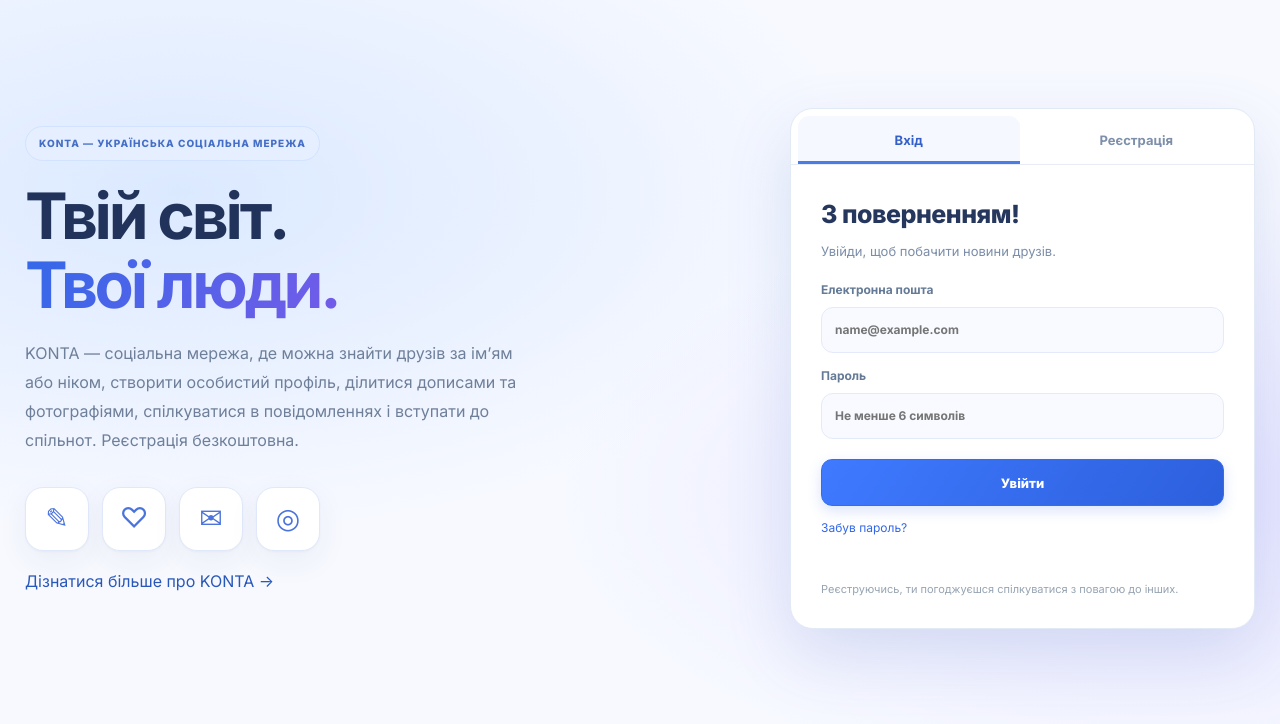
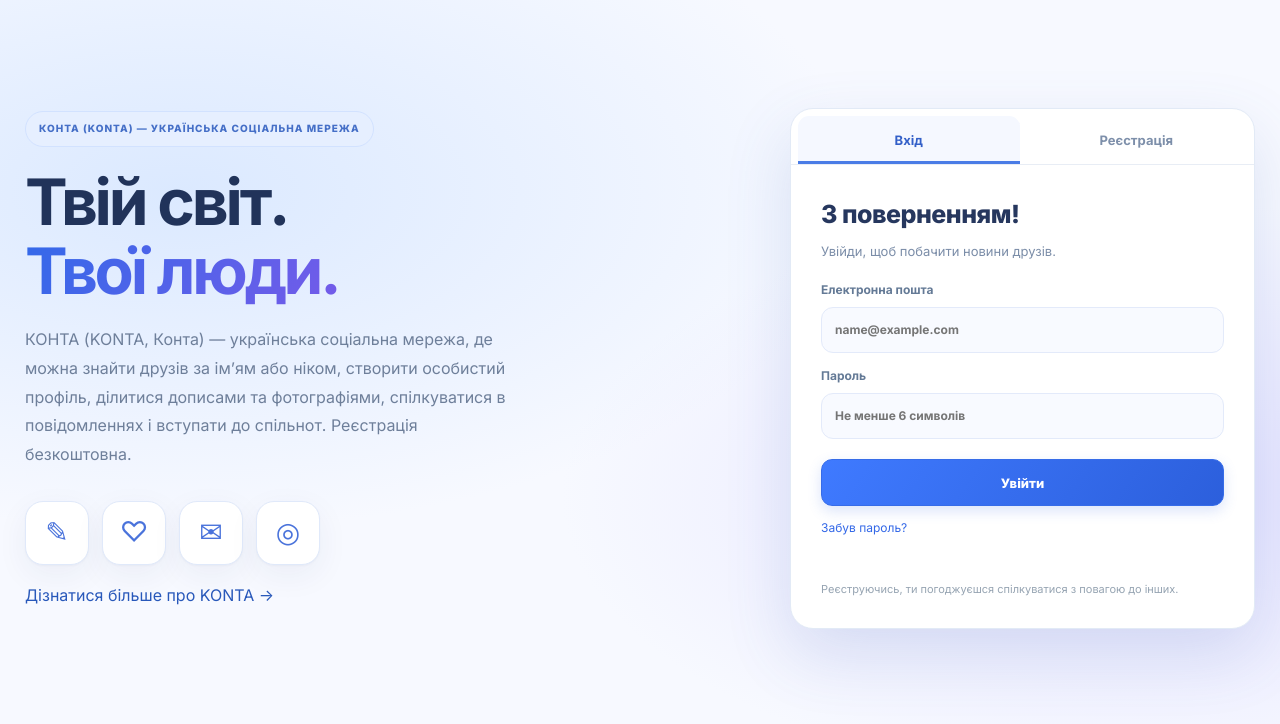
Before and after one commit to gorod7994-droid/konta-social-network, a plain HTML site: page index.html in a window 1280 px wide. Shown: the part 64-788 px from the top of the page. Drawn offline with nearby package versions, Linux system fonts and the light colour scheme.

Commit message:
Recognize Cyrillic Конта in search: index.html

```diff
--- a/index.html
+++ b/index.html
@@ -4,7 +4,7 @@
 <meta charset="UTF-8">
 <meta name="viewport" content="width=device-width,initial-scale=1,viewport-fit=cover">
 <meta name="theme-color" content="#3267e7">
-<meta name="description" content="KONTA — українська соціальна мережа для друзів, спільнот і спілкування. Створюй профіль, публікуй дописи й фото, знаходь людей та обмінюйся повідомленнями.">
+<meta name="description" content="КОНТА (KONTA) — українська соціальна мережа для друзів, спільнот і спілкування. Створюй профіль, публікуй дописи й фото, знаходь людей та обмінюйся повідомленнями.">
 <meta name="robots" content="index, follow, max-image-preview:large">
 <meta name="application-name" content="KONTA">
 <meta name="googlebot" content="index, follow, max-image-preview:large">
@@ -13,12 +13,12 @@
 <meta property="og:site_name" content="KONTA">
 <meta property="og:locale" content="uk_UA">
 <meta property="og:url" content="https://konta.pp.ua/">
-<meta property="og:title" content="KONTA — українська соціальна мережа">
+<meta property="og:title" content="КОНТА (KONTA) — українська соціальна мережа">
 <meta property="og:description" content="Знаходь друзів, спілкуйся, публікуй дописи та фотографії, створюй спільноти в KONTA.">
 <meta property="og:image" content="https://konta.pp.ua/assets/icon-512.png">
 <meta name="twitter:card" content="summary">
-<title>KONTA — українська соціальна мережа для друзів і спілкування</title>
-<script type="application/ld+json">{"@context":"https://schema.org","@graph":[{"@type":"WebSite","@id":"https://konta.pp.ua/#website","url":"https://konta.pp.ua/","name":"KONTA","alternateName":["Конта","KONTA соцмережа"],"inLanguage":"uk","description":"Соціальна мережа для друзів, спільнот і спілкування."},{"@type":"Organization","@id":"https://konta.pp.ua/#organization","name":"KONTA","url":"https://konta.pp.ua/","logo":"https://konta.pp.ua/assets/icon-512.png"}]}</script>
+<title>КОНТА (KONTA) — українська соціальна мережа для спілкування</title>
+<script type="application/ld+json">{"@context":"https://schema.org","@graph":[{"@type":"WebSite","@id":"https://konta.pp.ua/#website","url":"https://konta.pp.ua/","name":"KONTA","alternateName":["КОНТА","Конта","KONTA соцмережа","Конта соцмережа","Конта социальная сеть"],"inLanguage":"uk","description":"Соціальна мережа для друзів, спільнот і спілкування."},{"@type":"Organization","@id":"https://konta.pp.ua/#organization","name":"KONTA","url":"https://konta.pp.ua/","logo":"https://konta.pp.ua/assets/icon-512.png"}]}</script>
 <script>(function(){try{var t=localStorage.getItem("konta_theme")||"light",d=localStorage.getItem("konta_density")||"regular";document.documentElement.dataset.theme=t==="system"?(matchMedia("(prefers-color-scheme: dark)").matches?"dark":"light"):t;document.documentElement.dataset.density=d;}catch(e){}})();</script>
 <link rel="icon" type="image/png" sizes="192x192" href="https://konta.pp.ua/assets/icon-192.png"><link rel="icon" type="image/svg+xml" href="https://konta.pp.ua/favicon.svg"><link rel="shortcut icon" type="image/png" href="https://konta.pp.ua/assets/icon-192.png"><link rel="apple-touch-icon" sizes="192x192" href="https://konta.pp.ua/assets/icon-192.png"><link rel="manifest" href="manifest.webmanifest"><link rel="stylesheet" href="styles.css?v=17"><link rel="stylesheet" href="classic.css?v=9"><link rel="stylesheet" href="modern.css?v=9"><link rel="stylesheet" href="search-actions.css?v=10"><link rel="stylesheet" href="konta-enhancements.css?v=22">
 </head>
@@ -26,7 +26,7 @@
 <section id="authScreen" class="auth-screen">
   <header class="auth-header"><div class="container auth-head-inner"><div class="logo"><span class="logo-icon">К</span>KONTA<span class="logo-dot">.</span></div><span>Твої люди поруч</span></div></header>
   <div class="container auth-layout">
-    <div class="auth-intro"><div class="intro-badge">KONTA — УКРАЇНСЬКА СОЦІАЛЬНА МЕРЕЖА</div><h1>Твій світ.<br><span>Твої люди.</span></h1><p>KONTA — соціальна мережа, де можна знайти друзів за ім’ям або ніком, створити особистий профіль, ділитися дописами та фотографіями, спілкуватися в повідомленнях і вступати до спільнот. Реєстрація безкоштовна.</p><div class="intro-preview"><span>✎</span><span>♡</span><span>✉</span><span>◎</span></div><p class="auth-more-info"><a href="/about.html">Дізнатися більше про KONTA →</a></p></div>
+    <div class="auth-intro"><div class="intro-badge">КОНТА (KONTA) — УКРАЇНСЬКА СОЦІАЛЬНА МЕРЕЖА</div><h1>Твій світ.<br><span>Твої люди.</span></h1><p>КОНТА (KONTA, Конта) — українська соціальна мережа, де можна знайти друзів за ім’ям або ніком, створити особистий профіль, ділитися дописами та фотографіями, спілкуватися в повідомленнях і вступати до спільнот. Реєстрація безкоштовна.</p><div class="intro-preview"><span>✎</span><span>♡</span><span>✉</span><span>◎</span></div><p class="auth-more-info"><a href="/about.html">Дізнатися більше про KONTA →</a></p></div>
     <div class="auth-box">
       <div class="auth-tabs"><button type="button" data-mode="login" class="is-active">Вхід</button><button type="button" data-mode="signup">Реєстрація</button></div>
       <div class="auth-body"><h2 id="authHeading">З поверненням!</h2><p id="authHint">Увійди, щоб побачити новини друзів.</p>
```
